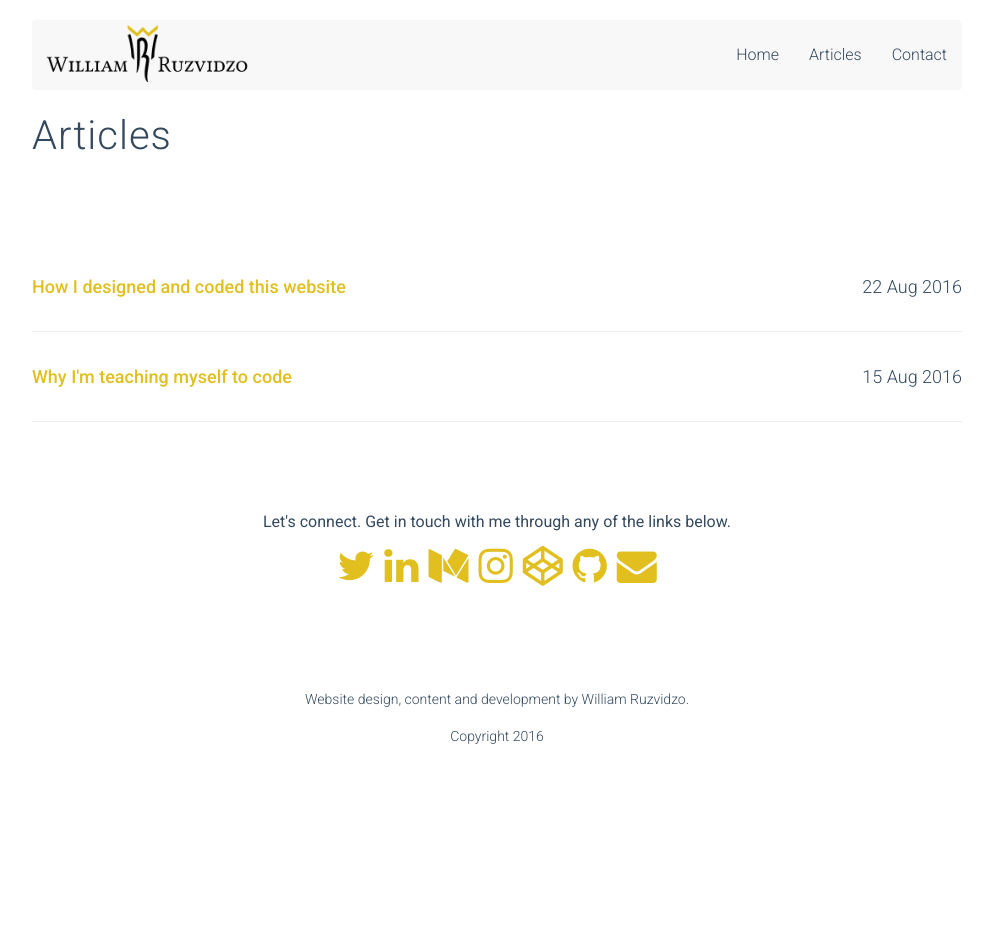
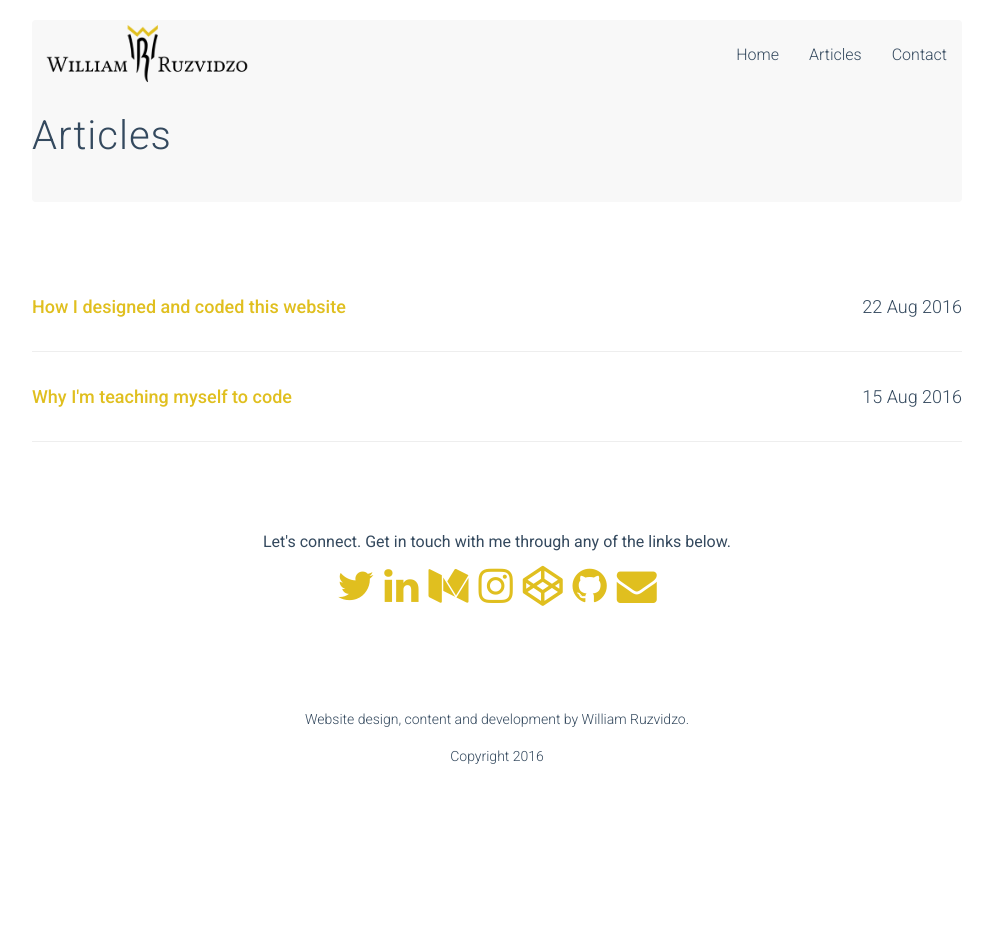
Before and after one commit to WilliamRuz/website, a Jekyll site: the page built from blog/index.html, in a window 1280 px wide. Shown: the whole page, without its empty margins (143-1136 px from the left). Built offline with Jekyll 4.4.1, drawn with Linux system fonts in a browser that asks for light colours.

Commit message:
made changes to navbar

```diff
--- a/_includes/navbar.html
+++ b/_includes/navbar.html
@@ -1,4 +1,4 @@
-<nav class="navbar navbar-default">
+<nav class="navbar navbar-default"/>
     <div class="container-fluid">
         <div class="navbar-header">
             <button type="button" class="navbar-toggle collapsed" data-toggle="collapse" data-target="#collapse-me">
@@ -8,7 +8,7 @@
                 <span class="icon-bar"></span>
             </button>
             <a class ="navbar-brand" href="{{ site.baseurl }}/"}>
-                <img src="/images/logo.jpg" class='logo'/ alt="mylogo"/>
+                <img src="/images/logo.jpg" class='logo'/ alt="mylogo">
               </a>
         </div>
 
@@ -20,4 +20,3 @@
             </ul>
         </div>
     </div>
-</nav>
```
